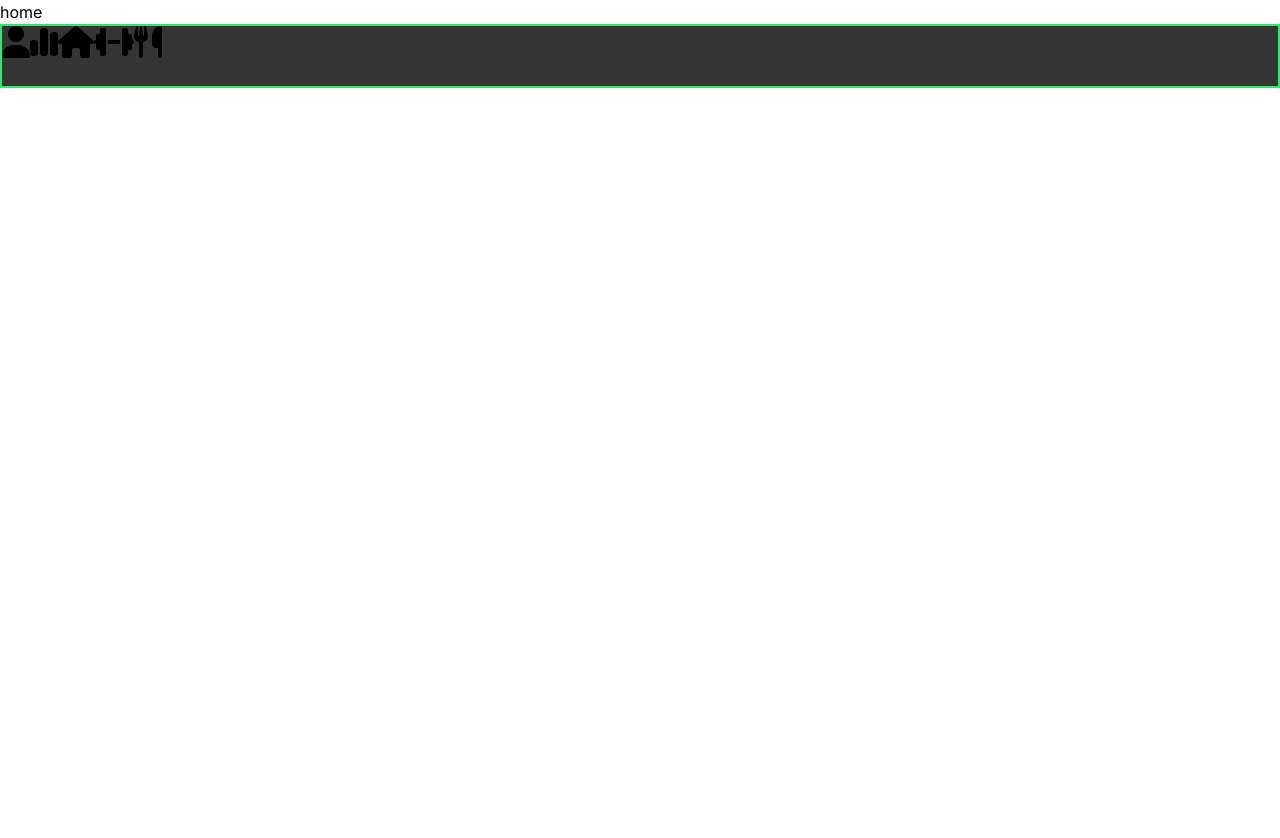
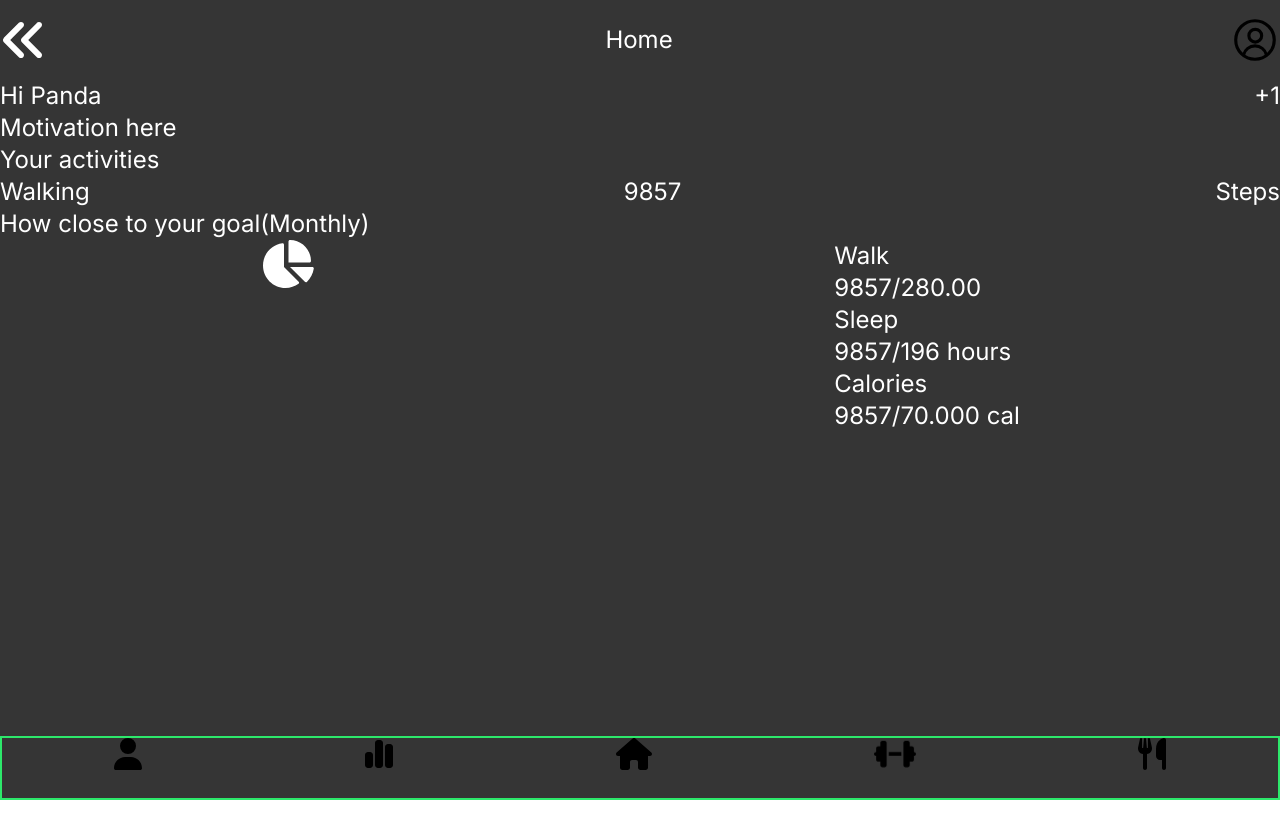
Before and after one commit to Eduardcodes/Health-Boss, a Next.js app: page / in a window 1280 px wide. Shown: the top 838 px of the page. Before the commit the page ends 800 px from the top, so only its background shows below. Built offline with nearby package versions, Linux system fonts and the light colour scheme.

Commit message:
Style: Starting home page user

```diff
--- a/app/page.tsx
+++ b/app/page.tsx
@@ -1,12 +1,65 @@
-import React from 'react'
+import Image from 'next/image';
+import React from 'react';
+import { FontAwesomeIcon } from '@fortawesome/react-fontawesome';
+import { faChartPie } from '@fortawesome/free-solid-svg-icons';
+import { faAngleDoubleLeft } from '@fortawesome/free-solid-svg-icons';
+
+const back = <FontAwesomeIcon icon={faAngleDoubleLeft} size="2xl" />;
+const chart = <FontAwesomeIcon icon={faChartPie} size="2xl" />;
 
 export default function HomePage() {
-
   // TODO: check if user is logged in already, if not redirect to /login
 
   return (
-    <div>
-      home
+    <div className={`sectionMainPages p5`}>
+      <section className="h-20 flex justify-between items-center">
+        <div>{back}</div>
+        <h4>Home</h4>
+        <Image
+          src="/profile.svg"
+          alt="exercise icon"
+          width={50}
+          height={50}
+          className="item-center"
+        />
+      </section>
+
+      <section className="flex flex-col ">
+        <div className="flex justify-between ">
+          <h5>Hi Panda</h5>
+          <p>+1</p>
+        </div>
+
+        <p className="">Motivation here</p>
+      </section>
+
+      <section className="flex flex-col">
+        <h4>Your activities</h4>
+        <div className="flex justify-between">
+          <p>Walking</p>
+          <p>9857</p>
+          <p>Steps</p>
+        </div>
+      </section>
+
+      <section>
+        <h4>How close to your goal(Monthly)</h4>
+        <div className="flex justify-around">
+          <div>
+            <span>{chart}</span>
+          </div>
+          <div>
+            <h6>Walk</h6>
+            <p> 9857/280.00</p>
+
+            <h6>Sleep</h6>
+            <p> 9857/196 hours</p>
+
+            <h6>Calories</h6>
+            <p> 9857/70.000 cal</p>
+          </div>
+        </div>
+      </section>
     </div>
-  )
+  );
 }
```
